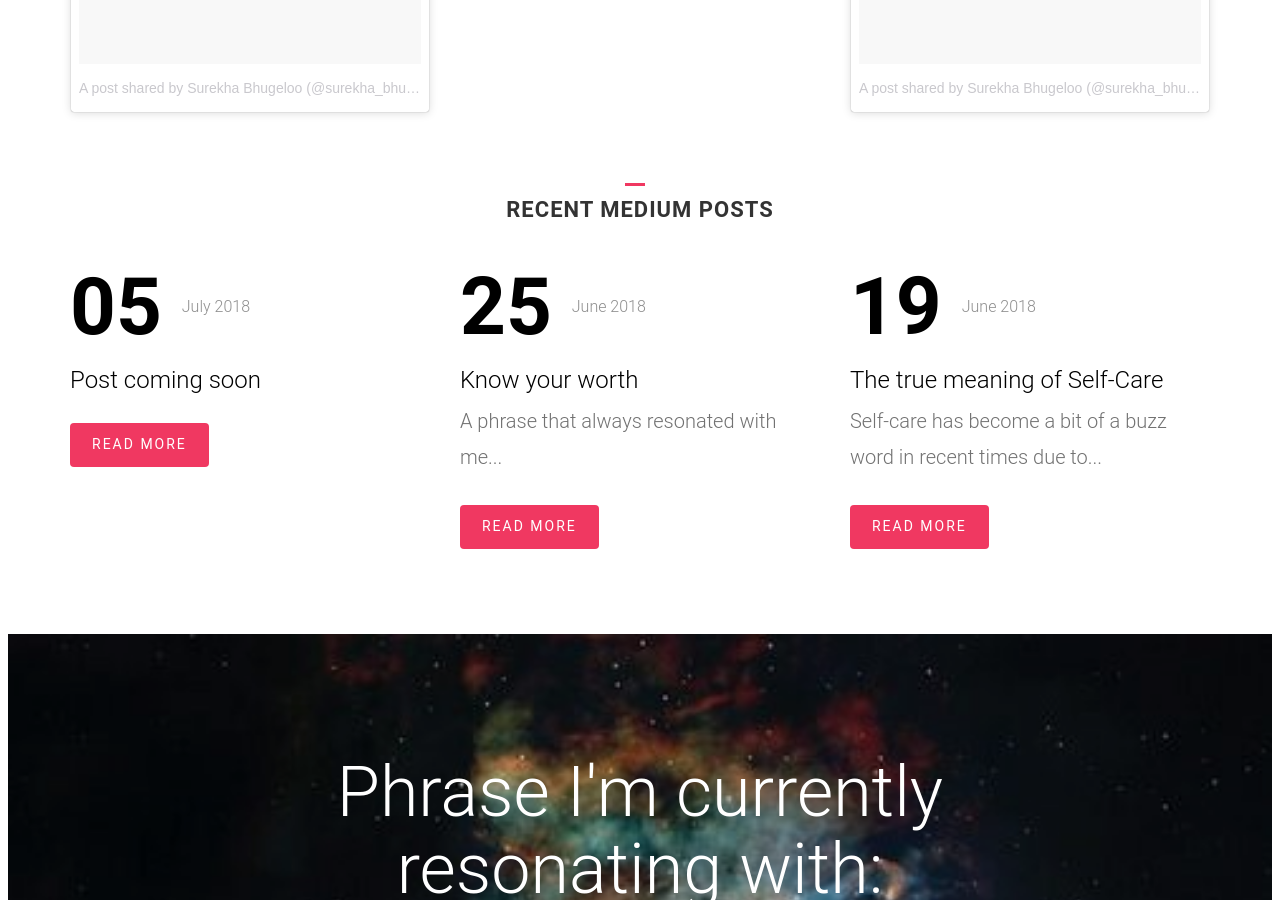
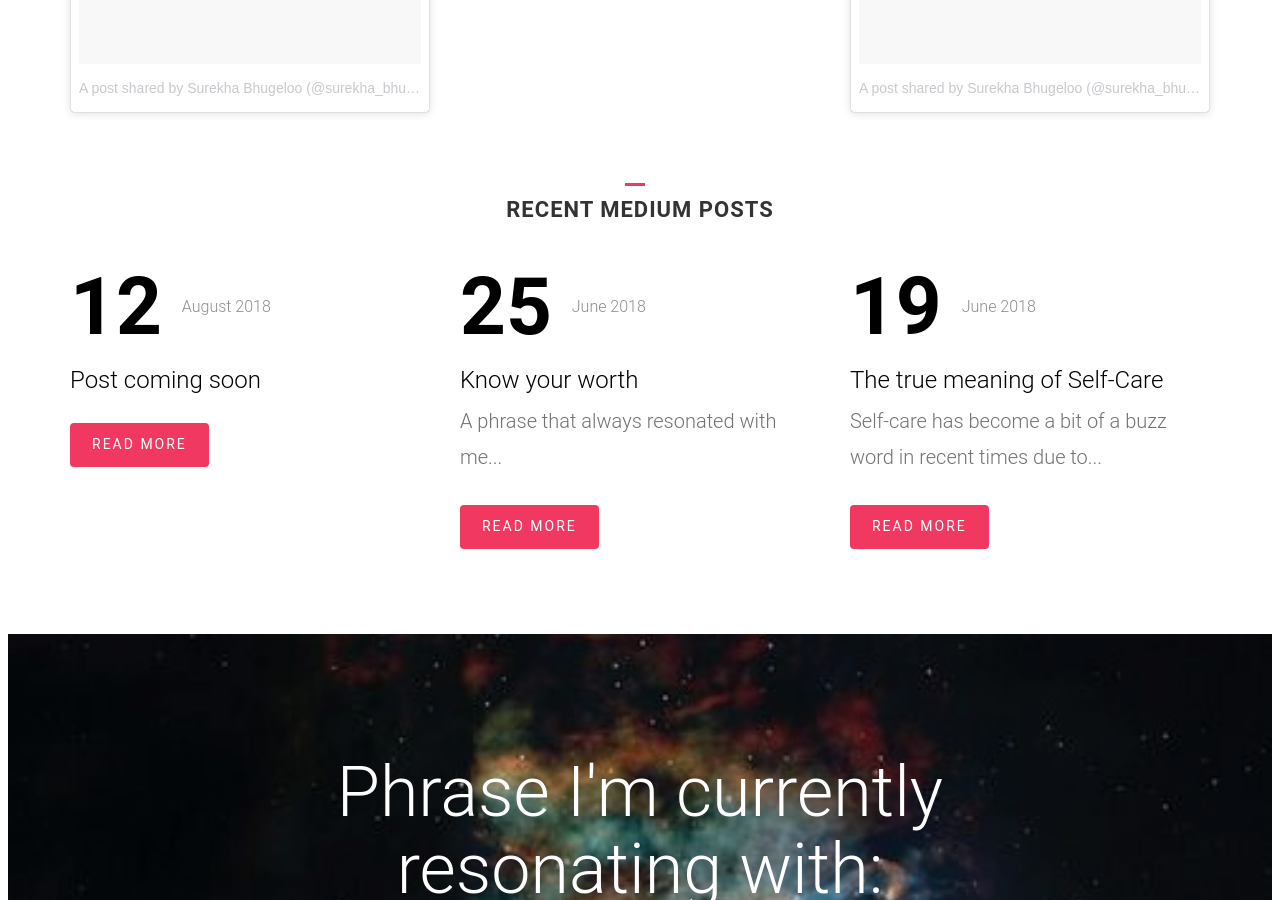
Before and after one commit to Surekha24/Surekha24.github.io, a Jekyll site: the page index.html, which Jekyll copies as it is, in a window 1280 px wide and 900 px high, scrolled down 3126 px. Built offline with Jekyll 4.4.1, drawn with Linux system fonts in a browser that asks for light colours; nearby versions of some CDN libraries; library files that are not in the unit come from our copies; a script that is not in the unit is left out.

Commit message:
Update index.html

```diff
--- a/index.html
+++ b/index.html
@@ -270,7 +260,7 @@
 			</div>
 			<div class="row">
 				<div class="col-md-4 blog-section">
-					<span>05 <small>July 2018</small></span>
+					<span>12 <small>August 2018</small></span>
 					<h3><a href="#"> Post coming soon </a></h3>
 					<p> </p>
 					<a class="btn btn-primary" href="#">Read More</a>
```
Also changed, not shown: other parts of index.html (+0 -10 lines).
